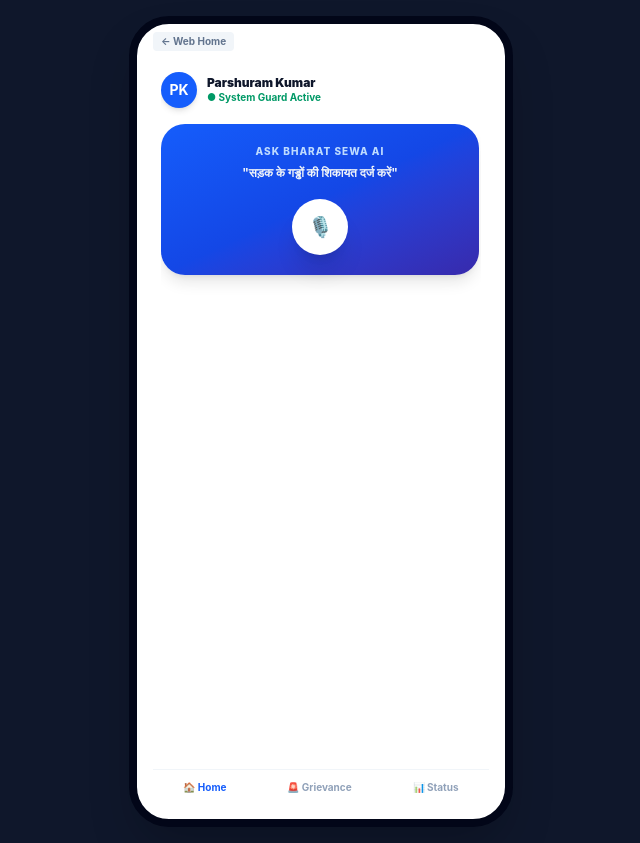
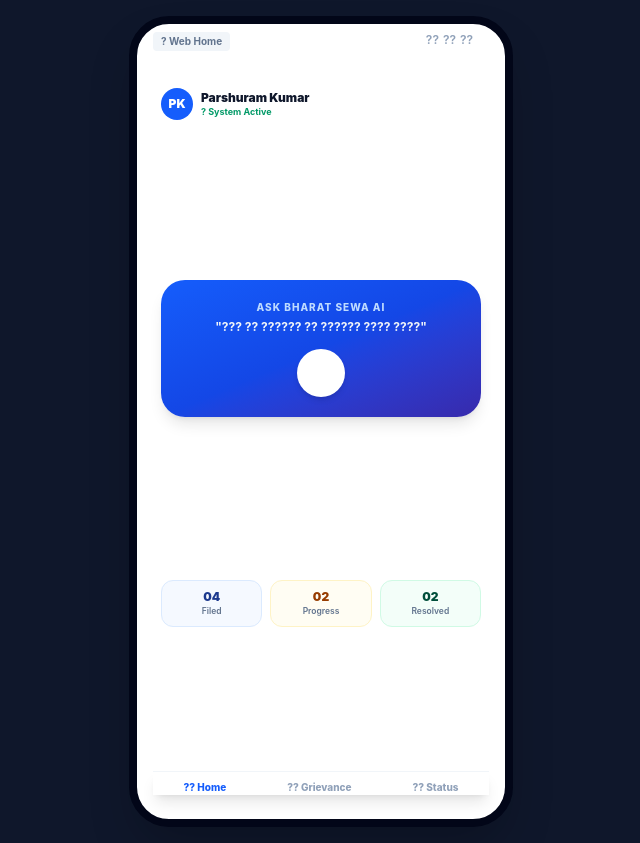
Before and after one commit to parshuram8884/Bharat-SewaAI, a React app in the folder frontend/: page / in a window 1280 px wide. Both pictures are taken after a click on the button "Launch Interactive System Flow View". Shown: the whole page, without its empty margins (319-959 px from the left). Built offline with nearby package versions, Linux system fonts and the light colour scheme; the HTML template or start-up script is replaced by a standard one.

Commit message:
fix: total baseline sync via set-content architecture override

```diff
--- a/frontend/src/App.jsx
+++ b/frontend/src/App.jsx
@@ -1,149 +1,15 @@
-import React, { useState } from 'react';
+import React, { useState } from "react";
+export default function App() {
+  const [view, setView] = useState("landing");
+  const [screen, setScreen] = useState("dashboard");
 
-// सब-कंपोनेंट 1: शिकायत श्रेणी और जियो-लोकेशन
-function GrievanceSetup({ screen, setScreen }) {
-  if (screen === 'grievance_category') {
+  if (view === "landing") {
     return (
-      <div className="flex flex-col h-full justify-between pt-2 text-slate-800">
-        <div className="flex-1 overflow-y-auto pr-0.5">
-          <h3 className="text-sm font-black text-slate-900 mb-1">File a Public Grievance</h3>
-          <p className="text-[11px] text-slate-400 mb-4">Select an infrastructure category to report issue</p>
-          <div className="grid grid-cols-2 gap-3">
-            {['Pothole Repair', 'Street Light', 'Garbage Dump', 'Water Leakage'].map((cat, idx) => (
-              <div key={idx} onClick={() => setScreen('geo_location')} className="p-4 bg-white border border-slate-100 rounded-2xl shadow-sm cursor-pointer hover:border-blue-500 transition">
-                <div className="text-xl mb-1">{idx === 0 ? '🕳️' : idx === 1 ? '💡' : idx === 2 ? '🗑️' : '🚰'}</div>
-                <h5 className="text-xs font-bold text-slate-800">{cat}</h5>
-              </div>
-            ))}
-          </div>
-        </div>
-        <button onClick={() => setScreen('dashboard')} className="w-full bg-slate-900 text-white font-bold py-3 rounded-xl text-xs mt-4">BACK TO HOME</button>
-      </div>
-    );
-  }
-
-  return (
-    <div className="flex flex-col h-full justify-between pt-2 text-slate-800">
-      <div>
-        <h4 className="text-sm font-black text-slate-900 mb-2">Tag Issue Geo-Location</h4>
-        <div className="w-full h-40 bg-slate-100 rounded-2xl border border-slate-200 flex items-center justify-center relative overflow-hidden mb-4">
-          <span className="text-slate-400 font-bold text-xs">📍 Mapping Pimprala, Jalgaon...</span>
-        </div>
-        <div className="p-3 bg-blue-50 border border-blue-100 rounded-xl">
-          <p className="text-[10px] font-bold text-blue-900 uppercase">Detected Coordinates</p>
-          <p className="text-xs text-slate-700 font-semibold mt-0.5">21.0074° N, 75.5626° E</p>
-        </div>
-      </div>
-      <button onClick={() => setScreen('voice_complaint')} className="w-full bg-blue-900 text-white font-bold py-3.5 rounded-xl text-xs shadow-md">CONFIRM LOCATION →</button>
-    </div>
-  );
-}
-
-// सब-कंपोनेंट 2: वॉयस रिकॉर्डिंग और मीडिया अपलोड
-function GrievanceMedia({ screen, setScreen }) {
-  if (screen === 'voice_complaint') {
-    return (
-      <div className="flex flex-col h-full justify-between pt-2 text-slate-800">
-        <div>
-          <h4 className="text-sm font-black text-slate-900 mb-1">Describe Your Complaint</h4>
-          <div className="w-20 h-20 bg-rose-600 rounded-full flex items-center justify-center mx-auto mb-4 shadow-lg animate-pulse">
-            <span className="text-3xl text-white">🎙️</span>
-          </div>
-          <p className="text-xs text-center text-slate-500 italic">"Pimprala main road par bada pothole hai..."</p>
-        </div>
-        <button onClick={() => setScreen('upload_photos')} className="w-full bg-blue-900 text-white font-bold py-3.5 rounded-xl text-xs shadow-md">NEXT: CAPTURE PHOTOS</button>
-      </div>
-    );
-  }
-
-  return (
-    <div className="flex flex-col h-full justify-between pt-2 text-slate-800">
-      <div>
-        <h4 className="text-sm font-black text-slate-900 mb-4">Upload Evidence Photos</h4>
-        <div className="p-5 bg-slate-50 border border-dashed border-slate-300 rounded-xl text-center mb-3">
-          <span className="text-2xl">📸</span>
-          <p className="text-xs font-bold text-slate-700 mt-1">Capture Damage Site</p>
-        </div>
-      </div>
-      <button onClick={() => setScreen('ai_summary')} className="w-full bg-blue-900 text-white font-bold py-3.5 rounded-xl text-xs shadow-md">PROCEED TO AI SUMMARY</button>
-    </div>
-  );
-}
-
-// सब-कंपोनेंट 3: एआई रिपोर्ट समरी और लाइव ट्रैकिंग टाइमलाइन
-function GrievanceTracker({ screen, setScreen }) {
-  if (screen === 'ai_summary') {
-    return (
-      <div className="flex flex-col h-full justify-between pt-2 text-slate-800">
-        <div className="flex-1 overflow-y-auto pr-0.5">
-          <h3 className="text-xs font-black text-slate-900 uppercase tracking-wider mb-3">AI Verification Report</h3>
-          <div className="p-3 bg-amber-50 border border-amber-200 rounded-xl mb-3">
-            <p className="text-xs font-bold text-slate-800">Severe Road Infrastructure Damage Detected</p>
-          </div>
-        </div>
-        <button onClick={() => setScreen('grievance_status')} className="w-full bg-emerald-600 text-white font-bold py-3.5 rounded-xl text-xs shadow-md">SUBMIT GRIEVANCE</button>
-      </div>
-    );
-  }
-
-  return (
-    <div className="flex flex-col h-full justify-between pt-2 text-slate-800">
-      <div className="flex-1 overflow-y-auto pr-0.5">
-        <div className="flex justify-between items-center mb-3">
-          <h3 className="text-xs font-black text-slate-900 uppercase tracking-wider">Grievance Timeline</h3>
-        </div>
-        <div className="space-y-4 pl-2">
-          <div className="text-xs font-bold text-slate-900">✓ Grievance Registered</div>
-          <div className="text-xs font-bold text-blue-600 animate-pulse">● On-Site Inspection Pending</div>
-        </div>
-      </div>
-      <button onClick={() => setScreen('dashboard')} className="w-full bg-blue-900 text-white font-bold py-3.5 rounded-xl text-xs shadow-md">RETURN TO HOME</button>
-    </div>
-  );
-}
-
-// सब-कंपोनेंट 4: मुख्य सिटिजन डैशबोर्ड होम स्क्रीन
-function DashboardHomeScreen({ setScreen }) {
-  return (
-    <div className="flex flex-col h-full justify-between pt-2 text-slate-800">
-      <div className="flex-1 overflow-y-auto pr-0.5">
-        <div className="flex justify-between items-center mb-4">
-          <div className="flex items-center gap-2.5">
-            <div className="w-9 h-9 rounded-full bg-blue-600 flex items-center justify-center font-bold text-sm text-white shadow-md">PK</div>
-            <div>
-              <h4 className="text-xs font-black text-slate-900 leading-tight">Parshuram Kumar</h4>
-              <p className="text-[10px] text-emerald-600 font-bold">● System Guard Active</p>
-            </div>
-          </div>
-        </div>
-        <div className="bg-gradient-to-br from-blue-600 via-blue-700 to-indigo-800 text-white p-5 rounded-[24px] text-center shadow-lg mb-5">
-          <p className="text-[10px] text-blue-200 uppercase tracking-widest font-extrabold mb-1">Ask Bharat Sewa AI</p>
-          <h3 className="text-xs font-bold text-slate-100 mb-4 px-2 leading-relaxed">"सड़क के गड्ढों की शिकायत दर्ज करें"</h3>
-          <div onClick={() => setScreen('grievance_category')} className="w-14 h-14 bg-white rounded-full flex items-center justify-center mx-auto cursor-pointer shadow-xl">
-            <span className="text-xl">🎙️</span>
-          </div>
-        </div>
-      </div>
-      <div className="border-t border-slate-100 pt-2.5 -mx-2 flex justify-around text-[10px] font-bold bg-white">
-        <button onClick={() => setScreen('dashboard')} className="text-blue-600">🏠 Home</button>
-        <button onClick={() => setScreen('grievance_category')} className="text-slate-400">🚨 Grievance</button>
-        <button onClick={() => setScreen('grievance_status')} className="text-slate-400">📊 Status</button>
-      </div>
-    </div>
-  );
-}
-
-// मुख्य कोर कंपोनेंट
-export default function App() {
-  const [view, setView] = useState('landing');
-  const [screen, setScreen] = useState('dashboard');
-
-  if (view === 'landing') {
-    return (
-      <div className="min-h-screen bg-slate-955 text-white flex flex-col items-center justify-center p-6 text-center" style={{ fontFamily: 'sans-serif' }}>
-        <div className="max-w-3xl bg-slate-900/60 backdrop-blur-xl p-12 rounded-3xl shadow-2xl border border-slate-800">
-          <h1 className="text-6xl font-black text-transparent bg-clip-text bg-gradient-to-r from-blue-400 via-indigo-300 to-emerald-400 mb-6 tracking-tight">Bharat-SewaAI</h1>
-          <button onClick={() => setView('appFlow')} className="bg-gradient-to-r from-blue-600 to-indigo-600 text-white font-bold py-4 px-10 rounded-2xl shadow-xl text-lg">Launch Interactive System Flow View</button>
+      <div className="min-h-screen bg-slate-955 text-white flex flex-col items-center justify-center p-6 text-center" style={{fontFamily: "sans-serif"}}>
+        <div className="max-w-2xl bg-slate-900/80 backdrop-blur-xl p-10 rounded-3xl border border-slate-800 shadow-2xl">
+          <span className="bg-blue-500/10 text-blue-400 border border-blue-500/30 text-xs font-bold px-4 py-1.5 rounded-full uppercase tracking-widest shadow-sm">? Hackathon Winner Layout</span>
+          <h1 className="text-6xl font-black text-transparent bg-clip-text bg-gradient-to-r from-blue-400 via-indigo-300 to-emerald-400 mt-6 mb-6 tracking-tight">Bharat-SewaAI</h1>
+          <button onClick={() => setView("appFlow")} className="bg-gradient-to-r from-blue-600 to-indigo-600 text-white font-bold py-4 px-10 rounded-2xl text-lg transform hover:-translate-y-0.5">Launch Interactive System Flow View</button>
         </div>
       </div>
     );
@@ -152,12 +18,33 @@
   return (
     <div className="min-h-screen bg-slate-900 text-slate-800 flex items-center justify-center p-4 font-sans">
       <div className="w-full max-w-sm bg-white rounded-[40px] shadow-2xl overflow-hidden border-8 border-slate-950 relative aspect-[9/19] flex flex-col justify-between p-6 min-h-[720px]">
-        <button onClick={() => setView('landing')} className="absolute top-2 left-4 z-50 text-[10px] bg-slate-100 px-2 py-0.5 rounded font-bold text-slate-500">← Web Home</button>
-        <div className="h-full flex flex-col justify-between mt-4 flex-1">
-          {screen === 'dashboard' && <DashboardHomeScreen setScreen={setScreen} />}
-          {(screen === 'grievance_category' || screen === 'geo_location') && <GrievanceSetup screen={screen} setScreen={setScreen} />}
-          {(screen === 'voice_complaint' || screen === 'upload_photos') && <GrievanceMedia screen={screen} setScreen={setScreen} />}
-          {(screen === 'ai_summary' || screen === 'grievance_status') && <GrievanceTracker screen={screen} setScreen={setScreen} />}
+        <button onClick={() => setView("landing")} className="absolute top-2 left-4 z-50 text-[10px] bg-slate-100 px-2 py-0.5 rounded font-bold text-slate-500">? Web Home</button>
+        <div className="absolute top-2 left-0 right-0 flex justify-between px-8 text-xs font-semibold text-slate-400 pointer-events-none"><span></span><div className="flex gap-1 items-center"><span>??</span> <span>??</span> <span>??</span></div></div>
+        <div className="h-full flex flex-col justify-between mt-4 flex-1 pt-4">
+          <div className="flex justify-between items-center mb-4 mt-2">
+            <div className="flex items-center gap-2">
+              <div className="w-8 h-8 rounded-full bg-blue-600 flex items-center justify-center font-black text-xs text-white">PK</div>
+              <div>
+                <h4 className="text-xs font-black text-slate-900 leading-tight">Parshuram Kumar</h4>
+                <p className="text-[9px] text-emerald-600 font-bold">? System Active</p>
+              </div>
+            </div>
+          </div>
+          <div className="bg-gradient-to-br from-blue-600 via-blue-700 to-indigo-800 text-white p-5 rounded-[24px] text-center shadow-lg mb-5">
+            <p className="text-[10px] text-blue-200 uppercase tracking-widest font-extrabold mb-1">Ask Bharat Sewa AI</p>
+            <h3 className="text-xs font-bold text-slate-100 mb-3.5">"??? ?? ?????? ?? ?????? ???? ????"</h3>
+            <div onClick={() => setScreen("grievance_category")} className="w-12 h-12 bg-white rounded-full flex items-center justify-center mx-auto cursor-pointer shadow-md"><span className="text-lg animate-bounce">???</span></div>
+          </div>
+          <div className="grid grid-cols-3 gap-2">
+            <div className="p-2 bg-blue-50/60 border border-blue-100 rounded-xl text-center"><div className="text-xs font-black text-blue-900">04</div><p className="text-[8.5px] text-slate-500 font-semibold">Filed</p></div>
+            <div className="p-2 bg-amber-50/60 border border-amber-100 rounded-xl text-center"><div className="text-xs font-black text-amber-800">02</div><p className="text-[8.5px] text-slate-500 font-semibold">Progress</p></div>
+            <div className="p-2 bg-emerald-50/60 border border-emerald-100 rounded-xl text-center"><div className="text-xs font-black text-emerald-900">02</div><p className="text-[8.5px] text-slate-500 font-semibold">Resolved</p></div>
+          </div>
+          <div className="border-t border-slate-100 pt-2 flex justify-around text-[10px] font-extrabold bg-white shadow-lg shrink-0 -mx-2">
+            <button className="text-blue-600">?? Home</button>
+            <button className="text-slate-400">?? Grievance</button>
+            <button className="text-slate-400">?? Status</button>
+          </div>
         </div>
       </div>
     </div>
```
